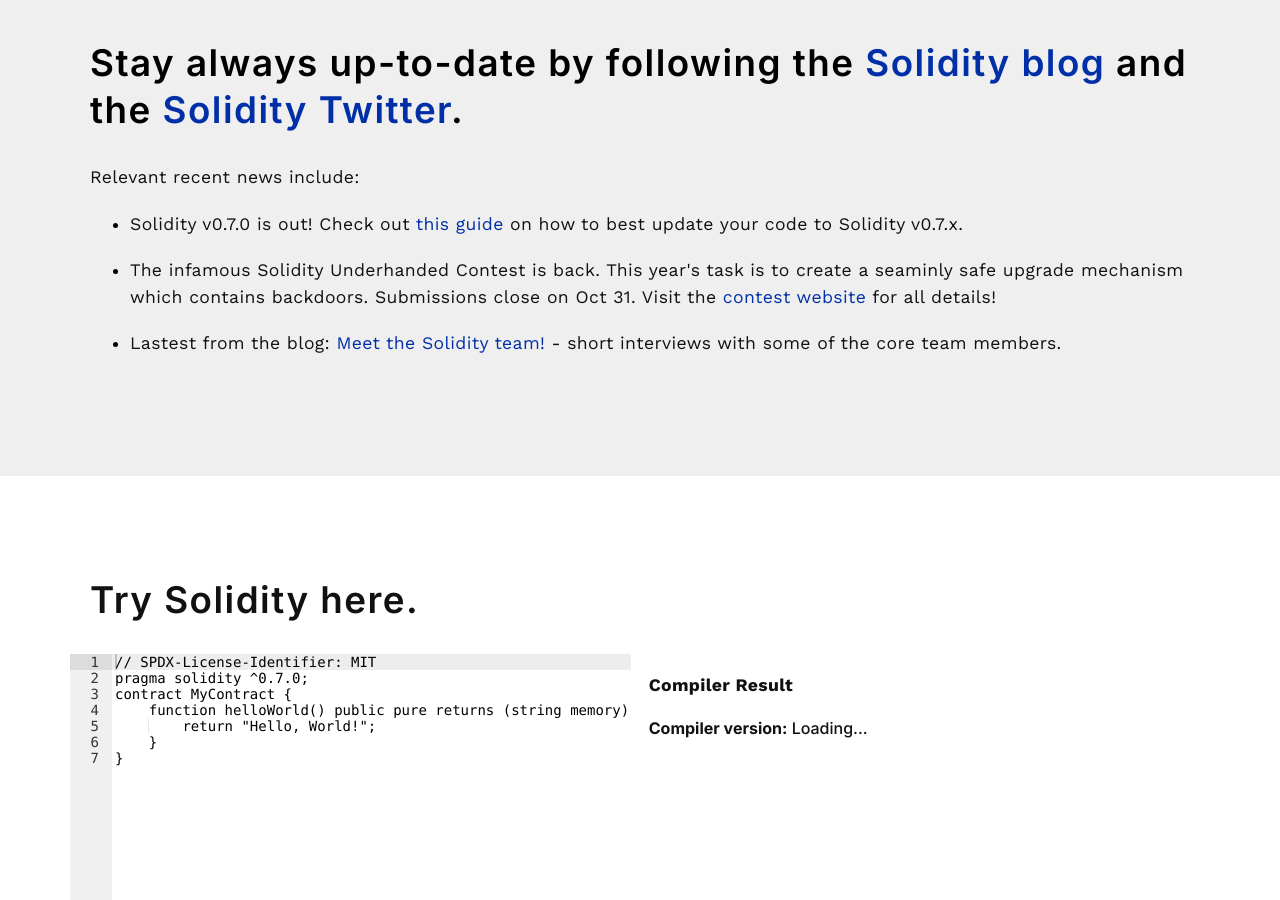
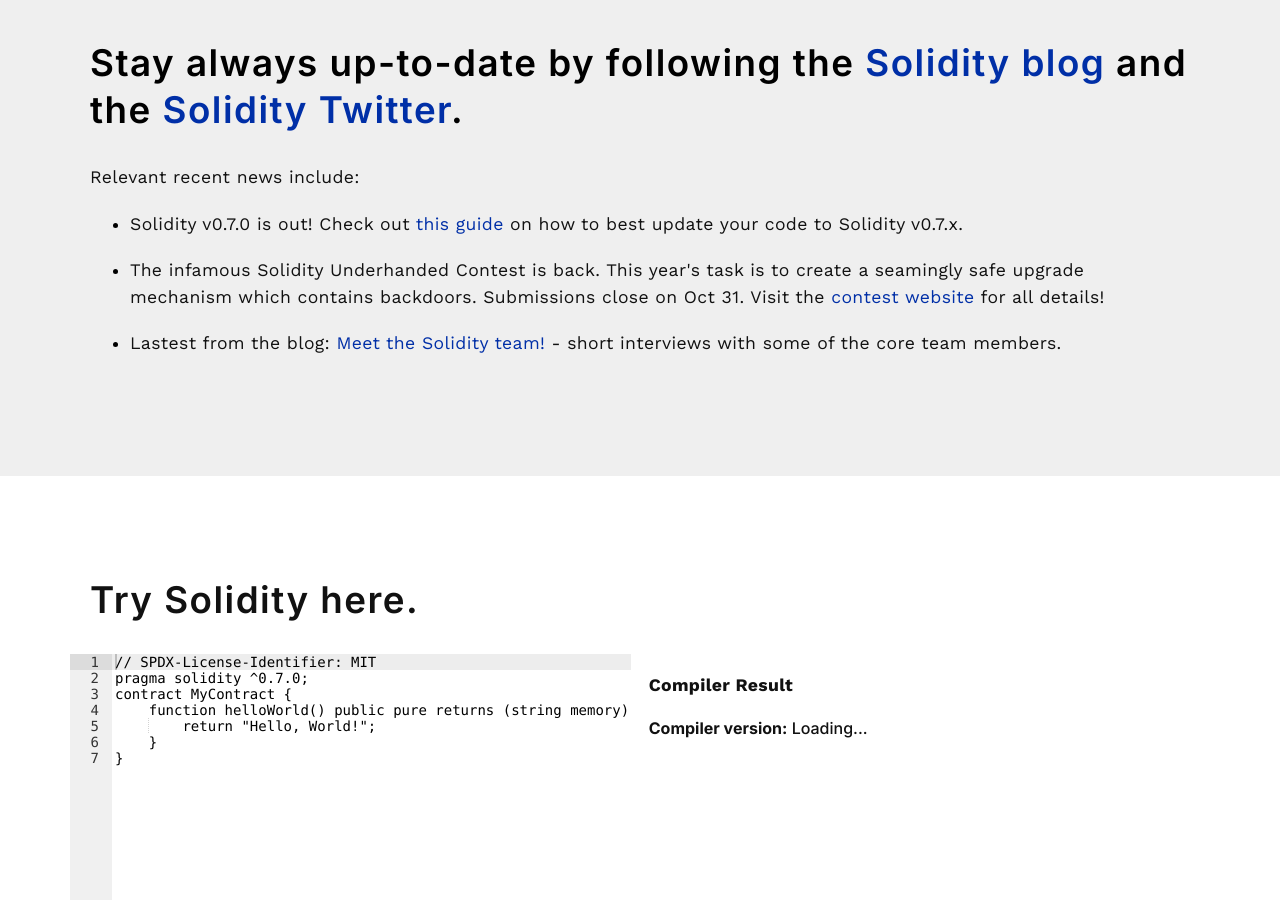
Before and after one commit to ethereum/solidity-portal, a Jekyll site: the page built from index.html, in a window 1280 px wide and 900 px high, scrolled down 1794 px. Built offline with Jekyll 4.4.1, drawn with Linux system fonts in a browser that asks for light colours; some web fonts are replaced; the list of posts is cut into pages by our own code.

Commit message:
fix typo

```diff
--- a/index.html
+++ b/index.html
@@ -43,7 +43,7 @@
 				<p>Relevant recent news include:</p>
 				<ul>
 					<li><p>Solidity v0.7.0 is out! Check out <a href="https://solidity.readthedocs.io/en/latest/070-breaking-changes.html#how-to-update-your-code">this guide</a> on how to best update your code to Solidity v0.7.x.</li></p>
-					<li><p>The infamous Solidity Underhanded Contest is back. This year's task is to create a seaminly safe upgrade mechanism which contains backdoors. Submissions close on Oct 31. Visit the <a href="https://underhanded.soliditylang.org/">contest website</a> for all details!</li></p>
+					<li><p>The infamous Solidity Underhanded Contest is back. This year's task is to create a seamingly safe upgrade mechanism which contains backdoors. Submissions close on Oct 31. Visit the <a href="https://underhanded.soliditylang.org/">contest website</a> for all details!</li></p>
 					<li><p>Lastest from the blog: <a href="https://solidity.ethereum.org/2020/09/18/meet-the-team/">Meet the Solidity team!</a> - short interviews with some of the core team members.</li></p>
 				</p>
 				<div class="text editable">
```
